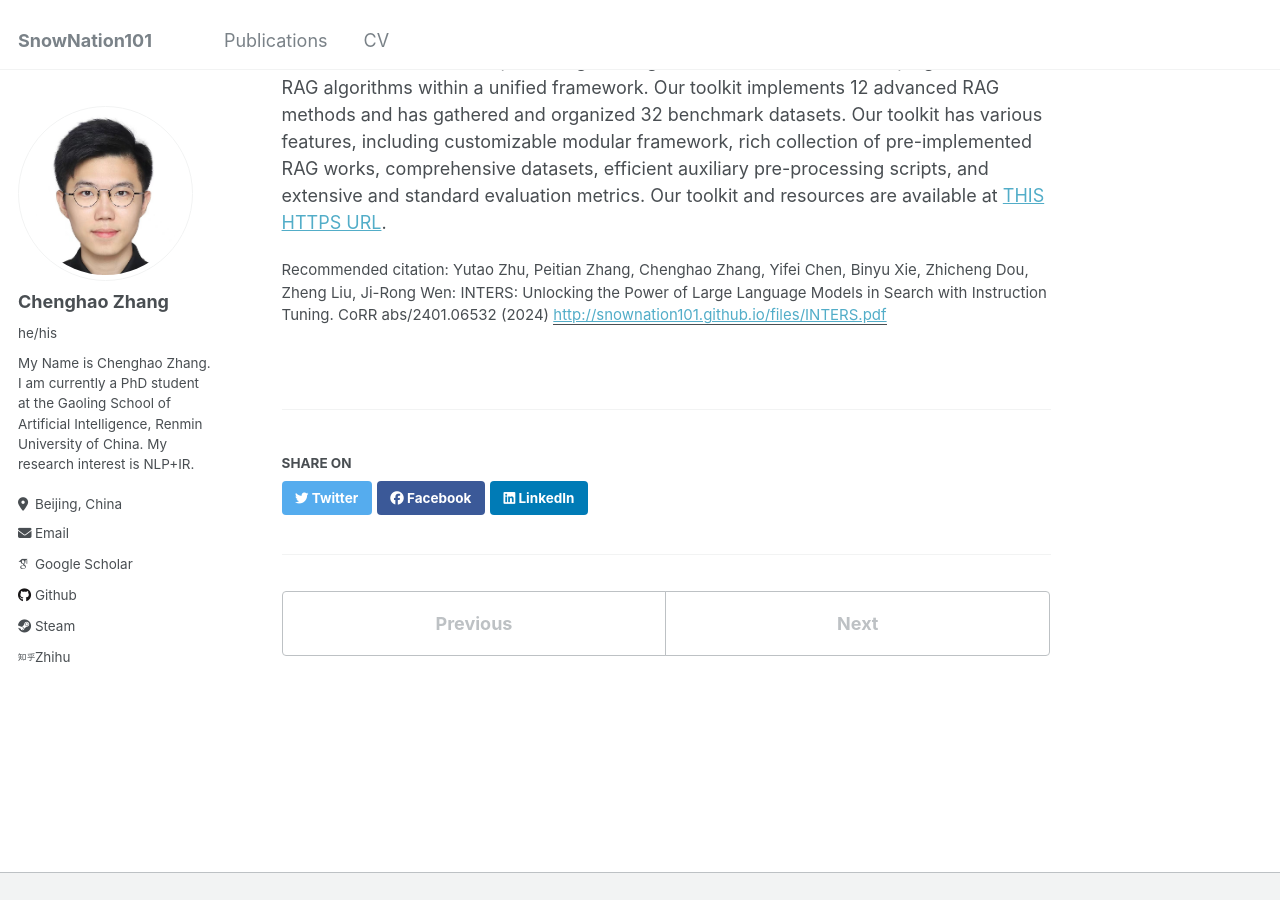
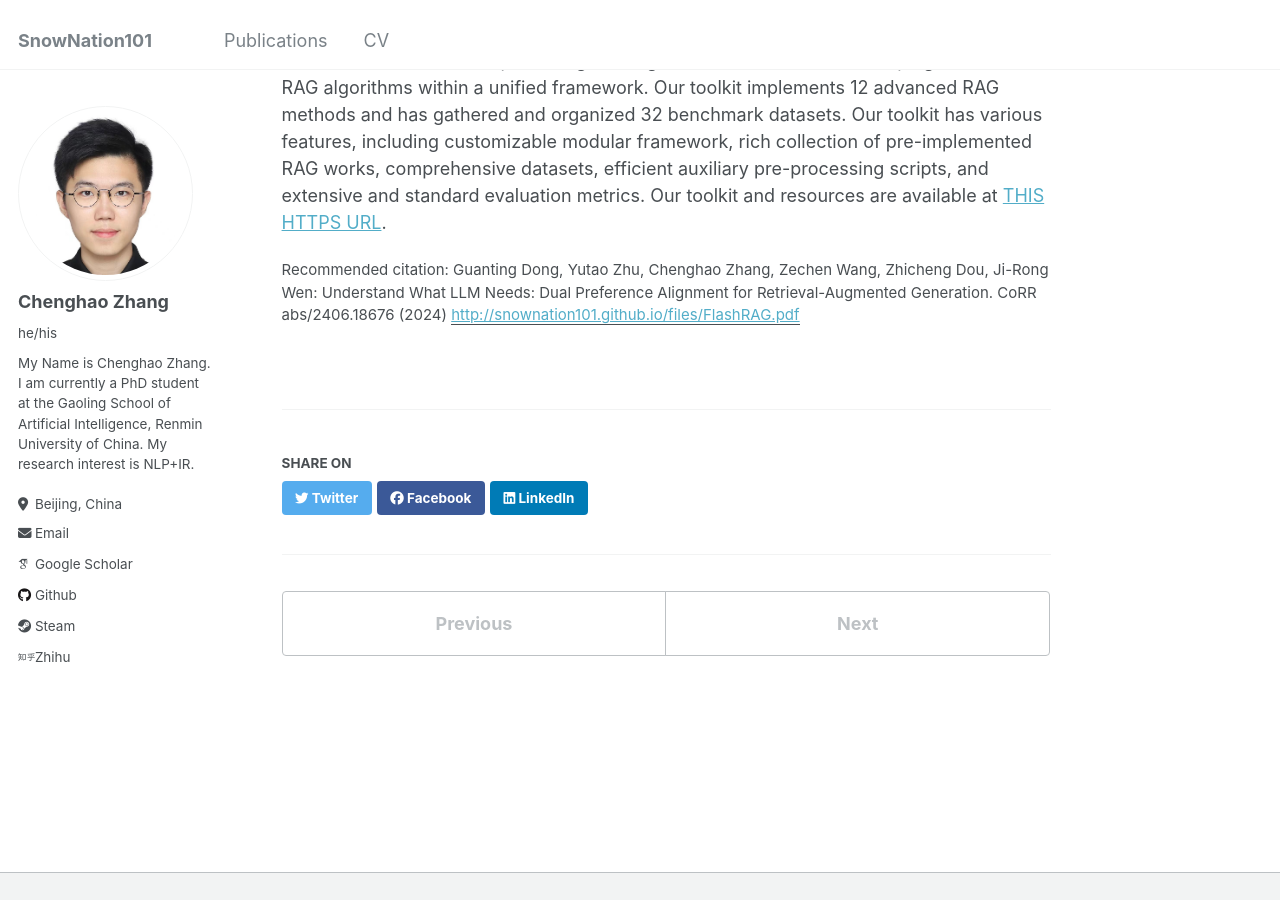
Before and after one commit to SnowNation101/SnowNation101.github.io, a Jekyll site: the page built from _publications/flashrag.md, in a window 1280 px wide and 900 px high, scrolled down 427 px. Built offline with Jekyll 4.4.1, drawn with Linux system fonts in a browser that asks for light colours; some web fonts are replaced.

Commit message:
edit publications

```diff
--- a/_publications/flashrag.md
+++ b/_publications/flashrag.md
@@ -1,13 +1,12 @@
 ---
 title: "FlashRAG: A Modular Toolkit for Efficient Retrieval-Augmented Generation Research"
-author:
 collection: publications
 permalink: /publication/flashrag
-excerpt: 'Instruction tuning dataset for IR'
+excerpt: 'FlashRAG is a Python toolkit for the reproduction and development of Retrieval Augmented Generation (RAG) research. Our toolkit includes 32 pre-processed benchmark RAG datasets and 13 state-of-the-art RAG algorithms.'
 date: 2024-05-22
 venue: 'arXiv'
-paperurl: 'http://snownation101.github.io/files/INTERS.pdf'
-citation: 'Yutao Zhu, Peitian Zhang, Chenghao Zhang, Yifei Chen, Binyu Xie, Zhicheng Dou, Zheng Liu, Ji-Rong Wen: INTERS: Unlocking the Power of Large Language Models in Search with Instruction Tuning. CoRR abs/2401.06532 (2024)'
+paperurl: 'http://snownation101.github.io/files/FlashRAG.pdf'
+citation: '	Guanting Dong, Yutao Zhu, Chenghao Zhang, Zechen Wang, Zhicheng Dou, Ji-Rong Wen: Understand What LLM Needs: Dual Preference Alignment for Retrieval-Augmented Generation. CoRR abs/2406.18676 (2024)'
 ---
 
 With the advent of Large Language Models (LLMs), the potential of Retrieval Augmented Generation (RAG) techniques have garnered considerable research attention. Numerous novel algorithms and models have been introduced to enhance various aspects of RAG systems. However, the absence of a standardized framework for implementation, coupled with the inherently intricate RAG process, makes it challenging and time-consuming for researchers to compare and evaluate these approaches in a consistent environment. Existing RAG toolkits like LangChain and LlamaIndex, while available, are often heavy and unwieldy, failing to meet the personalized needs of researchers. In response to this challenge, we propose FlashRAG, an efficient and modular open-source toolkit designed to assist researchers in reproducing existing RAG methods and in developing their own RAG algorithms within a unified framework. Our toolkit implements 12 advanced RAG methods and has gathered and organized 32 benchmark datasets. Our toolkit has various features, including customizable modular framework, rich collection of pre-implemented RAG works, comprehensive datasets, efficient auxiliary pre-processing scripts, and extensive and standard evaluation metrics. Our toolkit and resources are available at [THIS HTTPS URL](https://github.com/RUC-NLPIR/FlashRAG).
```
Also changed, not shown: _publications/dpa.md (+1 -1 lines), _publications/inters.md (+1 -2 lines).
